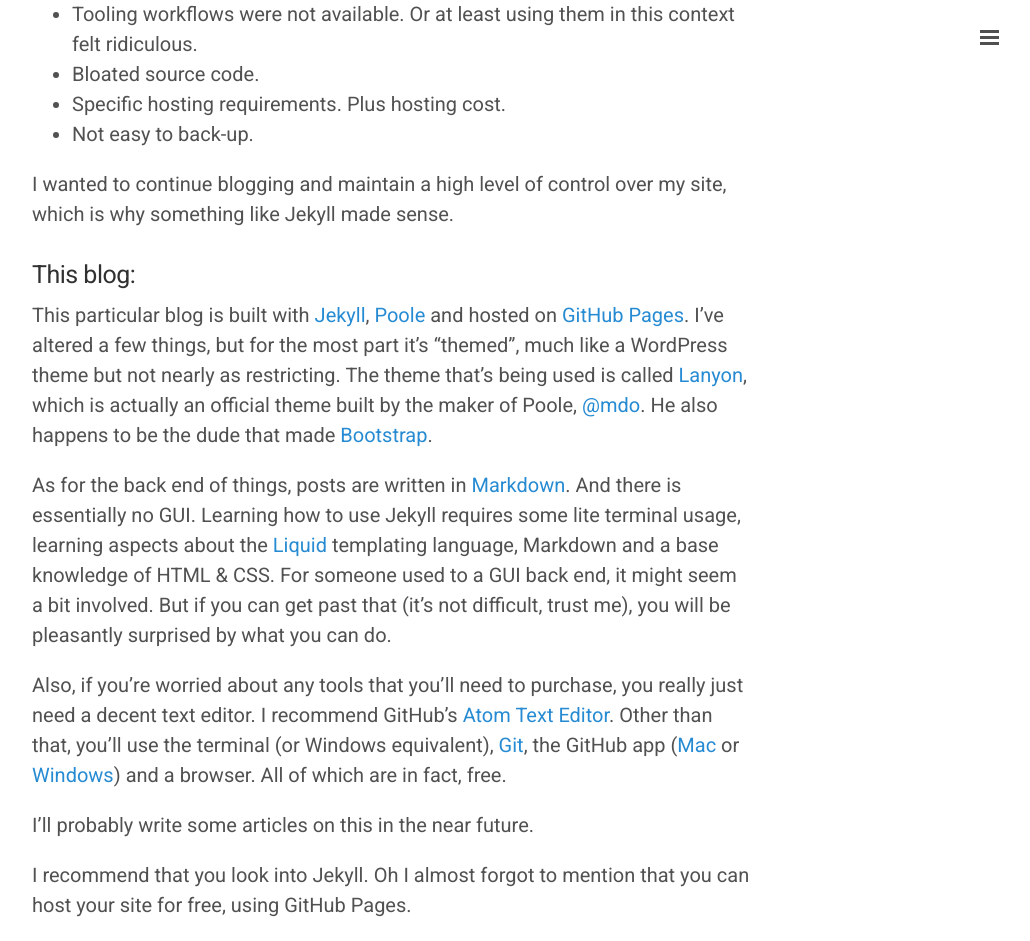
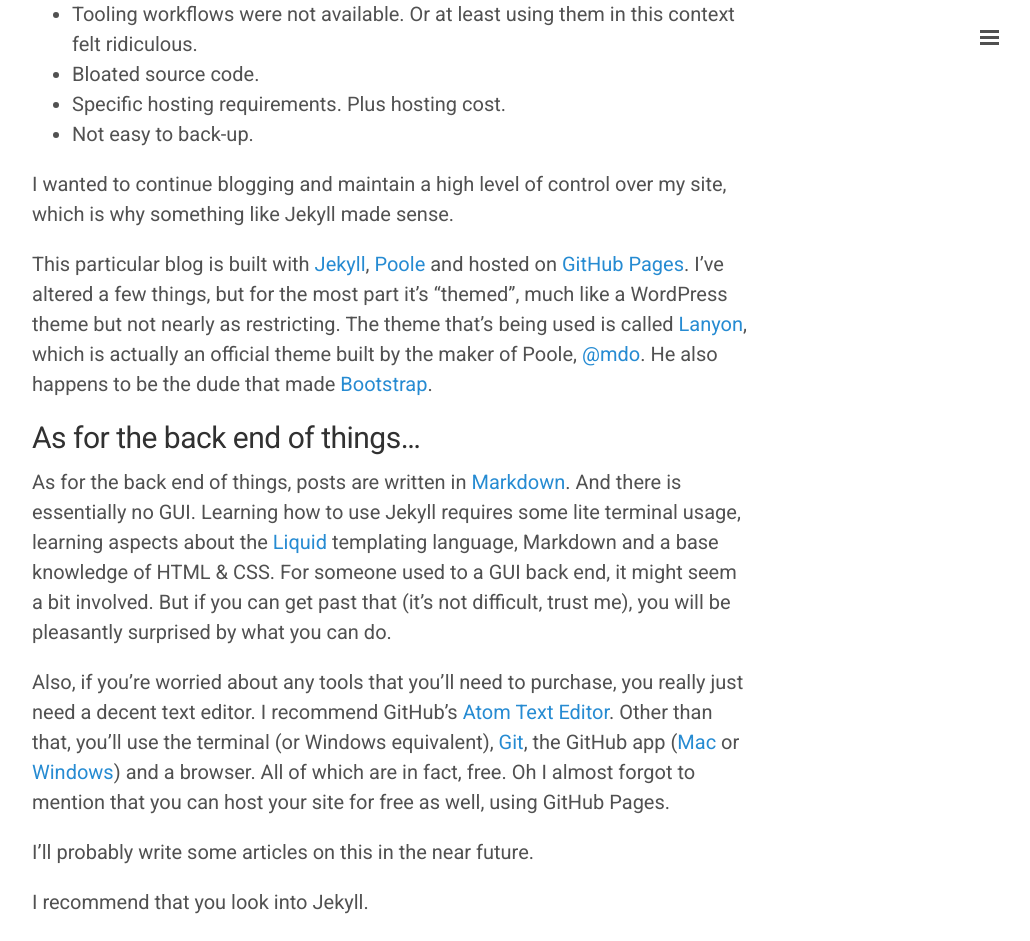
Before and after one commit to mattlovaglio/mattlovaglio.github.io, a Jekyll site: the page built from _posts/2015-03-27-moving-from-wordpress.md, in a window 1280 px wide and 1400 px high, scrolled down 592 px. Shown: the top 941 px of the window, without its empty margins (248-1278 px from the left). Built offline with Jekyll 4.4.1, drawn with Linux system fonts in a browser that asks for light colours; Markdown is read by kramdown in place of the engine named in the settings.

Commit message:
Small Edit
Small edit.

```diff
--- a/_posts/2015-03-27-moving-from-wordpress.md
+++ b/_posts/2015-03-27-moving-from-wordpress.md
@@ -18,17 +18,17 @@
 
 I wanted to continue blogging and maintain a high level of control over my site, which is why something like Jekyll made sense.
 
-###This blog:
+This particular blog is built with [Jekyll](http://jekyllrb.com), [Poole](http://getpoole.com) and hosted on [GitHub Pages](https://pages.github.com). I've altered a few things, but for the most part it's "themed", much like a WordPress theme but not nearly as restricting. The theme that's being used is called [Lanyon](https://github.com/poole/lanyon), which is actually an official theme built by the maker of Poole, [@mdo](http://markdotto.com). He also happens to be the dude that made [Bootstrap](http://getbootstrap.com).
 
-This particular blog is built with [Jekyll](http://jekyllrb.com), [Poole](http://getpoole.com) and hosted on [GitHub Pages](https://pages.github.com). I've altered a few things, but for the most part it's "themed", much like a WordPress theme but not nearly as restricting. The theme that's being used is called [Lanyon](https://github.com/poole/lanyon), which is actually an official theme built by the maker of Poole, [@mdo](http://markdotto.com). He also happens to be the dude that made [Bootstrap](http://getbootstrap.com).
+## As for the back end of things...
 
 As for the back end of things, posts are written in [Markdown](http://daringfireball.net/projects/markdown/syntax). And there is essentially no GUI. Learning how to use Jekyll requires some lite terminal usage, learning aspects about the [Liquid](https://github.com/Shopify/liquid) templating language, Markdown and a base knowledge of HTML & CSS. For someone used to a GUI back end, it might seem a bit involved. But if you can get past that (it's not difficult, trust me), you will be pleasantly surprised by what you can do.
 
-Also, if you're worried about any tools that you'll need to purchase, you really just need a decent text editor. I recommend GitHub's [Atom Text Editor](https://atom.io). Other than that, you'll use the terminal (or Windows equivalent), [Git](http://git-scm.com), the GitHub app ([Mac](https://mac.github.com) or [Windows](https://windows.github.com)) and a browser. All of which are in fact, free.
+Also, if you're worried about any tools that you'll need to purchase, you really just need a decent text editor. I recommend GitHub's [Atom Text Editor](https://atom.io). Other than that, you'll use the terminal (or Windows equivalent), [Git](http://git-scm.com), the GitHub app ([Mac](https://mac.github.com) or [Windows](https://windows.github.com)) and a browser. All of which are in fact, free. Oh I almost forgot to mention that you can host your site for free as well, using GitHub Pages.
 
 I'll probably write some articles on this in the near future.
 
-I recommend that you look into Jekyll. Oh I almost forgot to mention that you can host your site for free, using GitHub Pages.
+I recommend that you look into Jekyll.
 
 Check out this video from the awesome YouTube channel [DevTips](https://www.youtube.com/user/DevTipsForDesigners):
 
```
